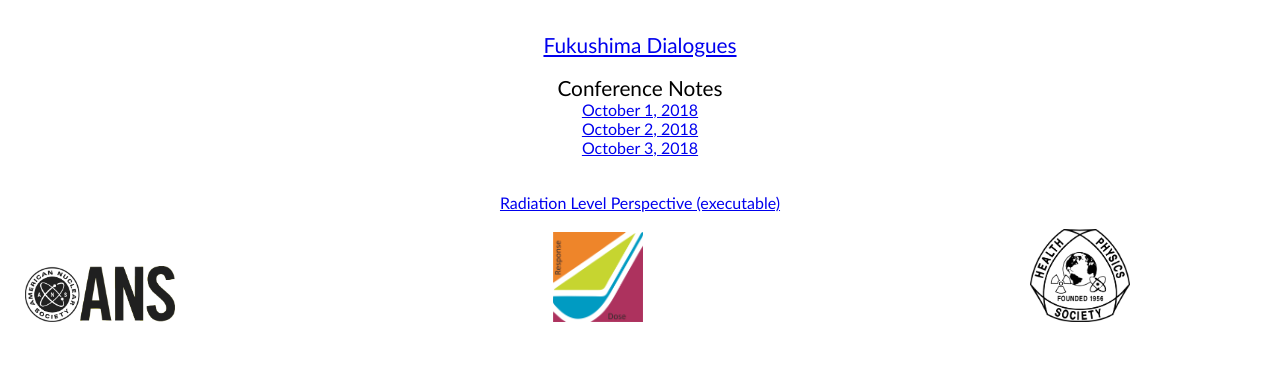
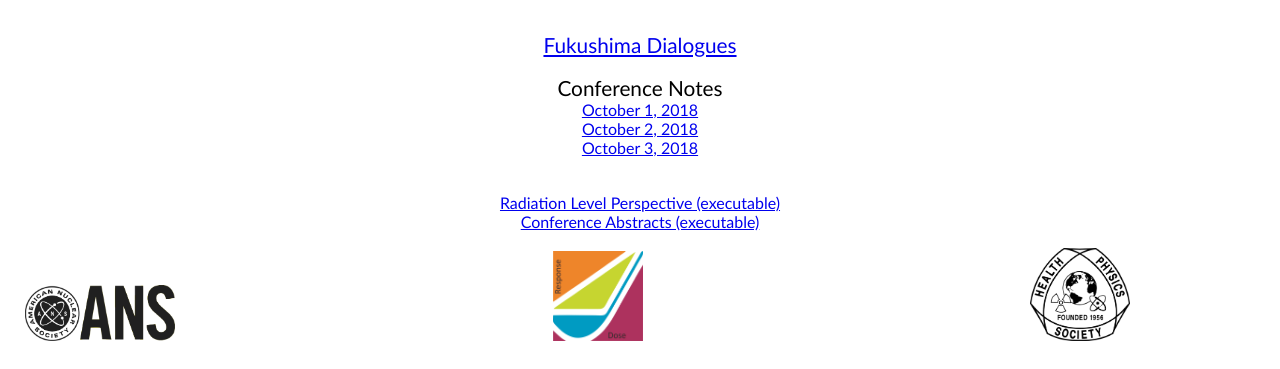
Before and after one commit to umtanum/LowDoseRad, a plain HTML site: page References/index.html in a window 1280 px wide. Shown: the part 571-940 px from the top of the page. Drawn offline with Linux system fonts and the light colour scheme.

Commit message:
Add files via upload

```diff
--- a/References/index.html
+++ b/References/index.html
@@ -59,6 +59,8 @@ p {
 <div style="font-size: 100%; text-align: center; font-family: Calibri;">
 	<a href="https://github.com/umtanum/LowDoseRad/releases/download/3/HormesisVsLNT.exe" target="_blank">
 		Radiation Level Perspective (executable)</a><br>
+	<a href="https://github.com/umtanum/LowDoseRad/releases/download/4/Abstracts.exe" target="_blank">
+		Conference Abstracts (executable)</a>
 </div>
 
 <table>
```
